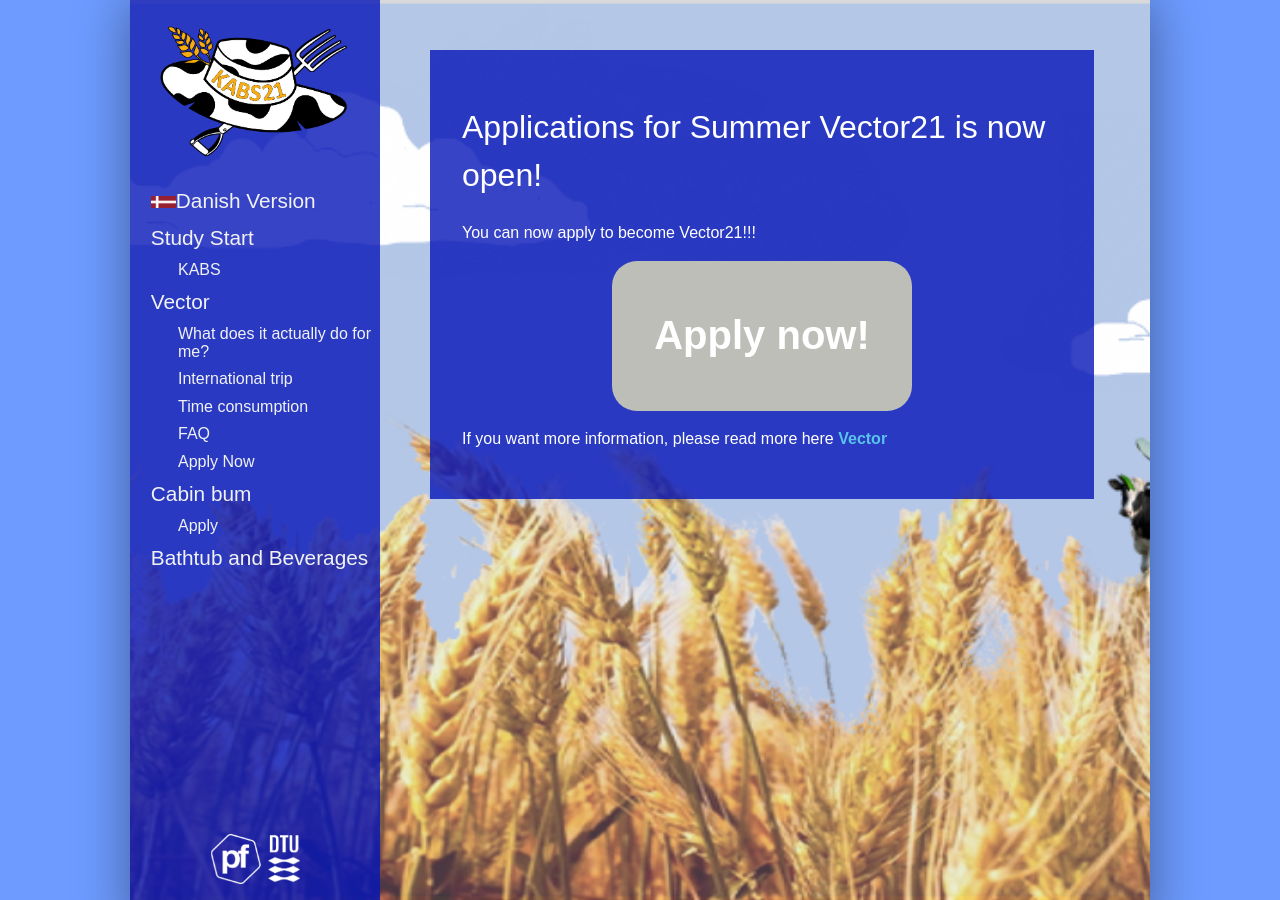
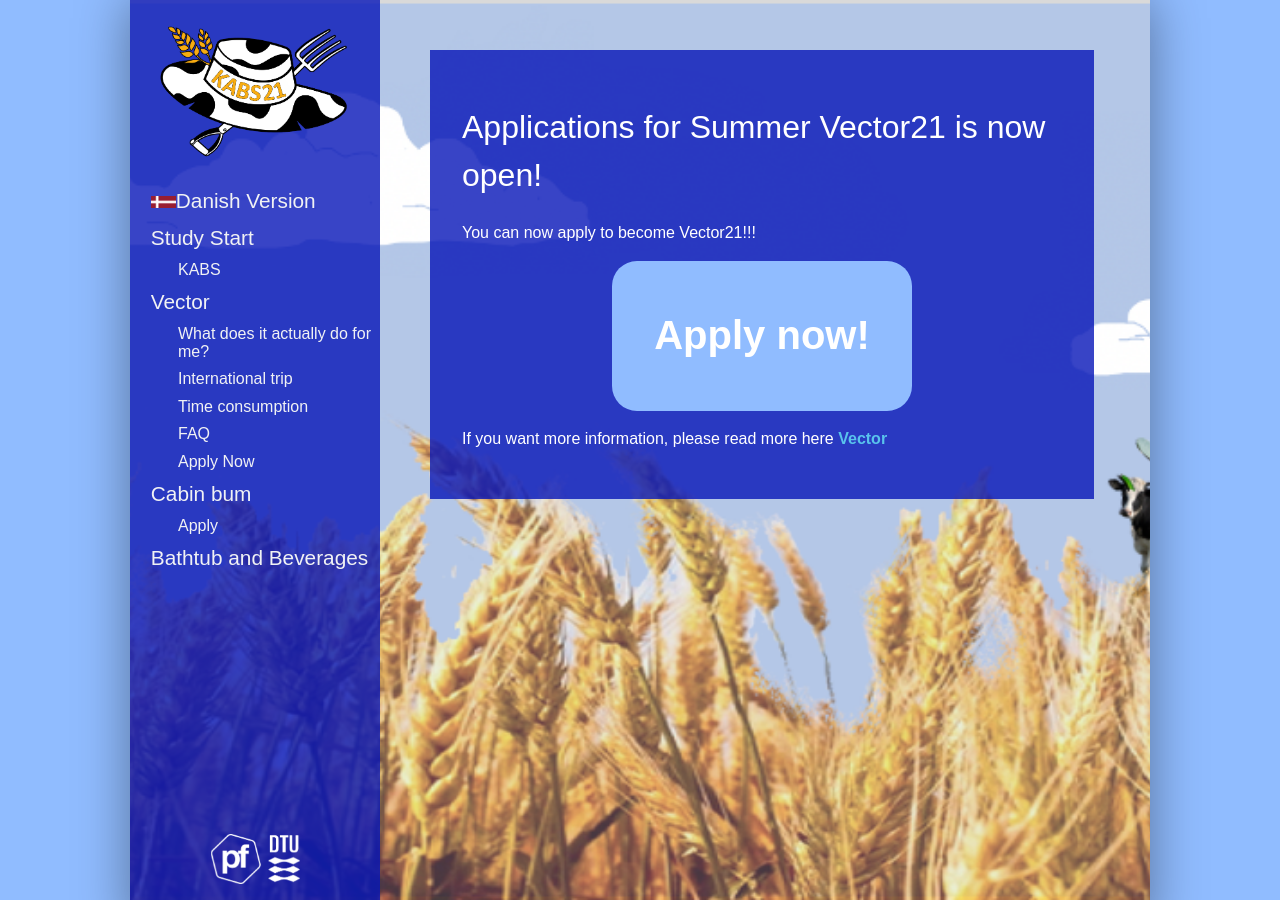
Before and after one commit to KABSDTU/kabsdtu.github.io, a Jekyll site: the page built from en/ansog-som-vektor.md, in a window 1280 px wide. Built offline with Jekyll 4.4.1, drawn with Linux system fonts in a browser that asks for light colours; some web fonts are replaced.

Commit message:
Last minute tema commit, LETS GOOOO

```diff
--- a/_layouts/en.html
+++ b/_layouts/en.html
@@ -145,7 +145,7 @@ MMMMMMMMMMMMMMMMMMMMMMMMMMMMMMMMMMMMMMMMMMMMMMMMMMMMMMMMMMMMMMMMMMMMMMMMMMMMMMMM
                                 <li><a href="/en/kabs.html">KABS</a></li>
                             </ul>
                         </li>
-                        <script src="static/js/konami.js">
+                        <script src="../static/js/konami.js">
                         </script>
                         <li><a href="/en/vektor.html">Vector</a></li>
 
--- a/index.html
+++ b/index.html
@@ -21,7 +21,7 @@ title: BondeKABS søger vektorer
       </div>
       <div>
         <span class="minutes"></span>
-        <div class="smalltext">Minuter</div>
+        <div class="smalltext">Minutter</div>
       </div>
       <div>
         <span class="seconds"></span>
--- a/static/css/main.css
+++ b/static/css/main.css
@@ -5,7 +5,7 @@
 }
 
 body {
-  background-color: rgb(109, 155, 255);
+  background-color:rgb(144, 188, 255);
 }
 
 #container {
@@ -181,7 +181,7 @@ a:hover .new {
 }
 
 .seconds {
-  color: #cf5d74;
+  color: rgb(144, 188, 255);
 }
 
 /*
@@ -243,8 +243,8 @@ Form
   border-radius: 25px;
   font-size: 2.5em;
   font-weight: bold;
-  color: rgba(255, 255, 255, 1);
-  background-color: rgb(190, 190, 185);
+  color: rgb(255, 255, 255);
+  background-color: rgb(144, 188, 255);
 }
 
 input,
```
Also changed, not shown: en/index.html (+4 -4 lines).
